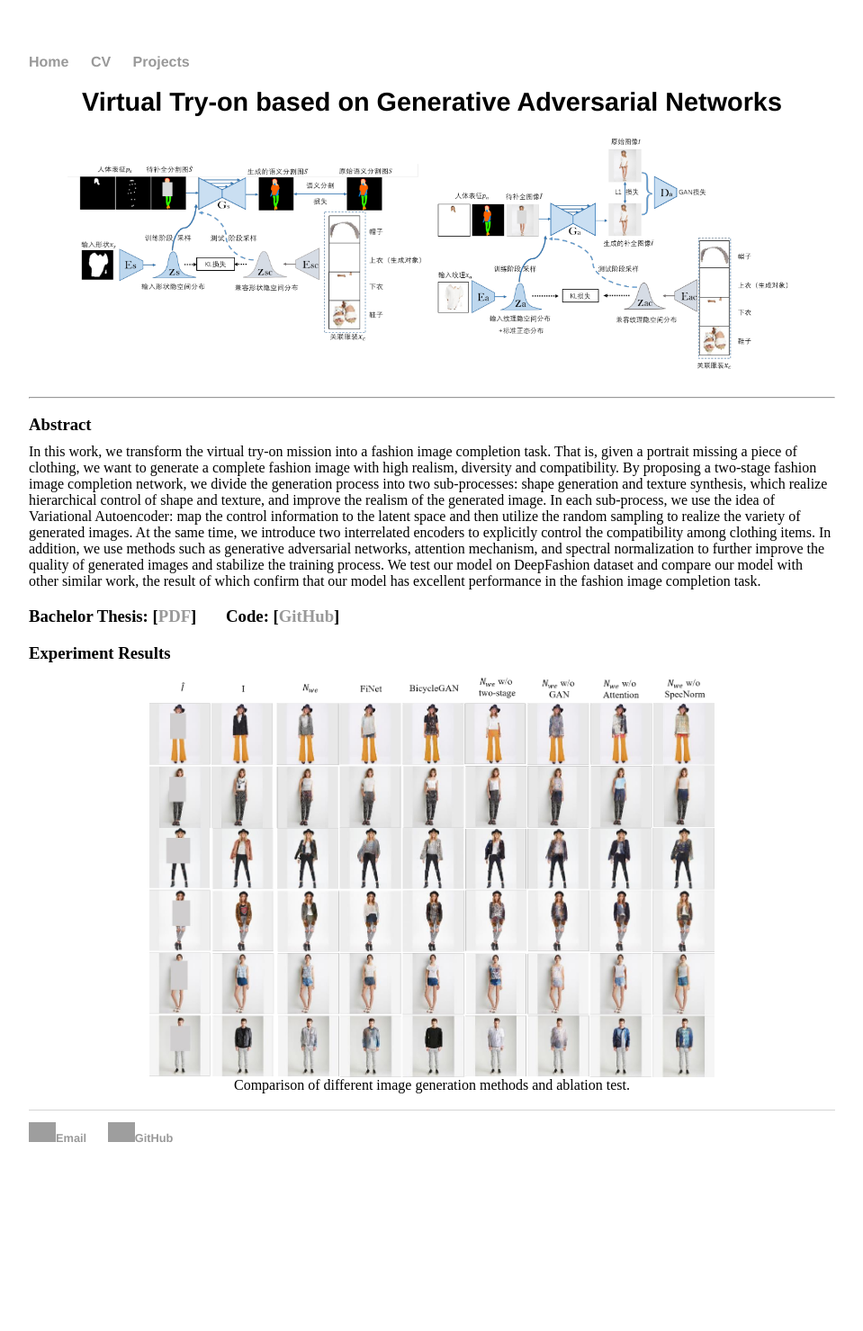
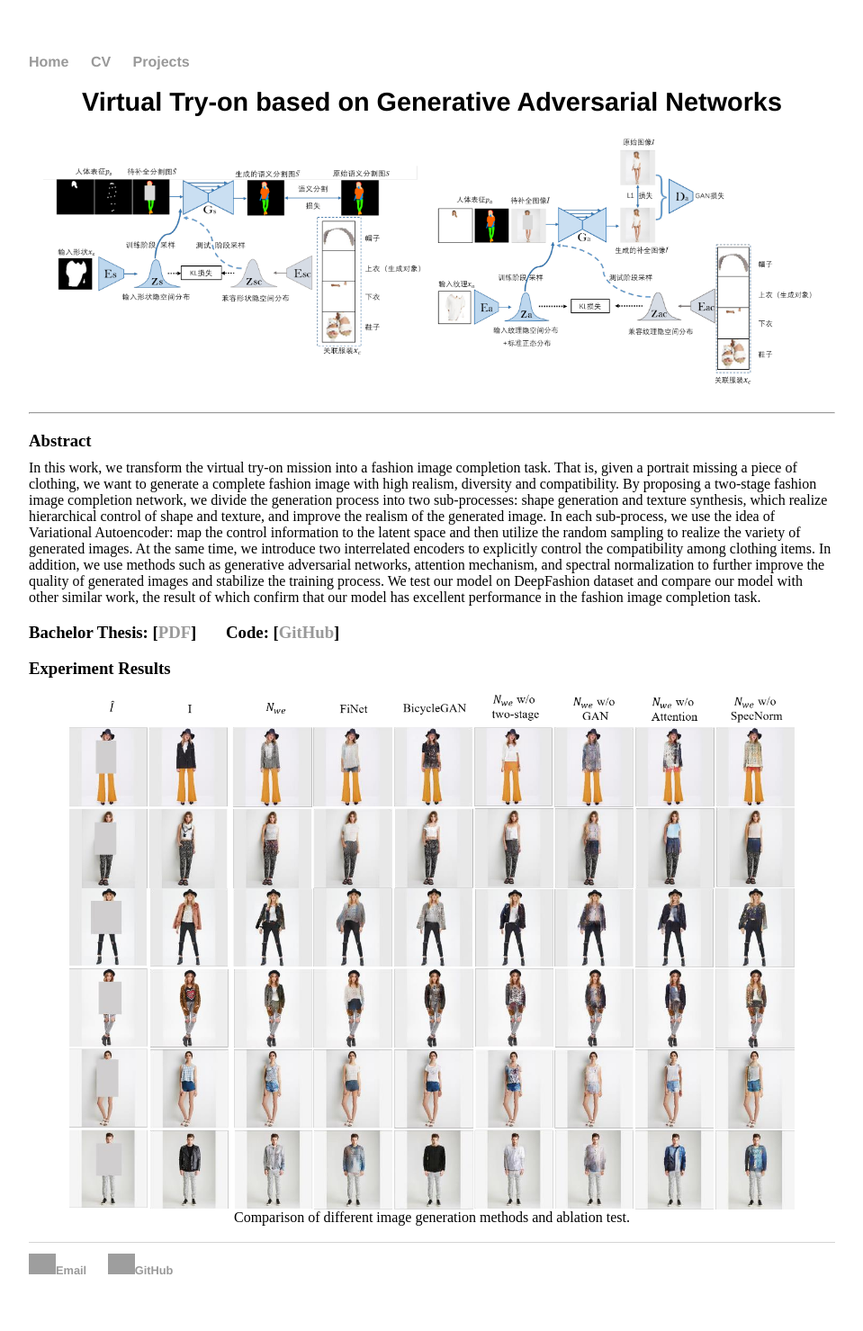
Before and after one commit to Skype-line/Skype-line.github.io, a Jekyll site: the page built from projects/Virtual_Try-on/index.html, in a window 1280 px wide. Shown: the whole page at 90% size, without its empty margins (160-1119 px from the left). Built offline with Jekyll 4.4.1, drawn with Linux system fonts in a browser that asks for light colours; before the commit the page ends 1332 px from its top, so only the background shows below that; grey boxes are pictures that could not be loaded.

Commit message:
update personal page

```diff
--- a/projects/Continual_Learning/index.html
+++ b/projects/Continual_Learning/index.html
@@ -44,7 +44,7 @@ title: "Continual learning for Binary Foreground and Background Segmentation"
 <td>
 	<h3 style="margin-bottom:10px;">Pipeline of methods</h3>
 	<center>
-		<img style="vertical-align:middle" src="Continual_Learning_methods_diagram.png"  width="80%" height="inherit"/>
+		<img style="vertical-align:middle" src="Continual_Learning_methods_diagram.png"  width="90%" height="inherit"/>
 	</center>
 	<h3 style="margin-bottom:10px;">Experiment Results</h3>
 	<center>
--- a/projects/GT-Mb-Mf/index.html
+++ b/projects/GT-Mb-Mf/index.html
@@ -7,7 +7,7 @@ title: "Gradual Transition From Model-Based to Model-Free Actor-Critic Reinforce
 
 <td>
 	<center>
-		<img style="vertical-align:middle" src="GT-Mb-Mf_framework.png"  width="60%" height="inherit"/>
+		<img style="vertical-align:middle" src="GT-Mb-Mf_framework.png"  width="90%" height="inherit"/>
 	</center>
 	<div style="max-width:1200px; word-wrap:break-word; margin: 0 auto">
 	Framework of the second training stage of our method. The interaction data is recorded in a replay buffer, that learn
@@ -42,9 +42,9 @@ title: "Gradual Transition From Model-Based to Model-Free Actor-Critic Reinforce
 
 <td>
 	<h3 style="margin-bottom:10px;">Algorithm</h3>
-	<img style="vertical-align:middle" src="GT-Mb-Mf_algorithm.png"  width="40%" height="inherit"/>
+	<img style="vertical-align:middle" src="GT-Mb-Mf_algorithm.png"  width="60%" height="inherit"/>
 	<h3 style="margin-bottom:10px;">Experiment Results</h3>
 	<!-- <center> -->
-		<img style="vertical-align:middle" src="GT-Mb-Mf_result.png"  width="60%" height="inherit"/>
+		<img style="vertical-align:middle" src="GT-Mb-Mf_result.png"  width="80%" height="inherit"/>
 	<!-- </center> -->
 </td>
--- a/projects/Object_Reconstruction/index.html
+++ b/projects/Object_Reconstruction/index.html
@@ -7,7 +7,7 @@ title: "Object Reconstruction with Depth Error Compensation Using Azure Kinect"
 
 <td>
 	<center>
-		<img style="vertical-align:middle" src="Object_Reconstruction_framework.png"  width="60%" height="inherit"/>
+		<img style="vertical-align:middle" src="Object_Reconstruction_framework.png"  width="90%" height="inherit"/>
 		<br>Framework of object reconstruction with depth error compensation using Azure Kinect
 	</center>
 </td>
--- a/projects/Virtual_Try-on/index.html
+++ b/projects/Virtual_Try-on/index.html
@@ -7,8 +7,8 @@ title: "Virtual Try-on based on Generative Adversarial Networks"
 
 <td>
 	<center>
-	<img style="vertical-align:middle" src="shape_framework.png"  width="45%" height="inherit"/>
-	<img style="vertical-align:middle" src="texture_framework.png"  width="45%" height="inherit"/></center>
+	<img style="vertical-align:middle" src="shape_framework.png"  width="48%" height="inherit"/>
+	<img style="vertical-align:middle" src="texture_framework.png"  width="48%" height="inherit"/></center>
 </td>
 
 <br>
@@ -40,8 +40,8 @@ title: "Virtual Try-on based on Generative Adversarial Networks"
 <tr>
 	<h3 style="margin-bottom:10px;">Experiment Results</h3>
 	<center>
-		<img style="vertical-align:middle" src="Virtual_Try-on_result1.png"  width="70%" height="inherit"/>
-		<img style="vertical-align:middle" src="Virtual_Try-on_result2.png"  width="70%" height="inherit"/>
+		<img style="vertical-align:middle" src="Virtual_Try-on_result1.png"  width="90%" height="inherit"/>
+		<img style="vertical-align:middle" src="Virtual_Try-on_result2.png"  width="90%" height="inherit"/>
 		<br>Comparison of different image generation methods and ablation test.
 	</center>
 	<br>
```
